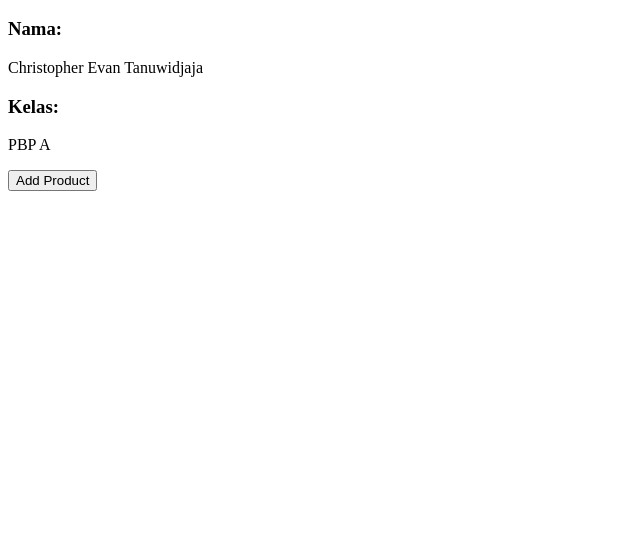
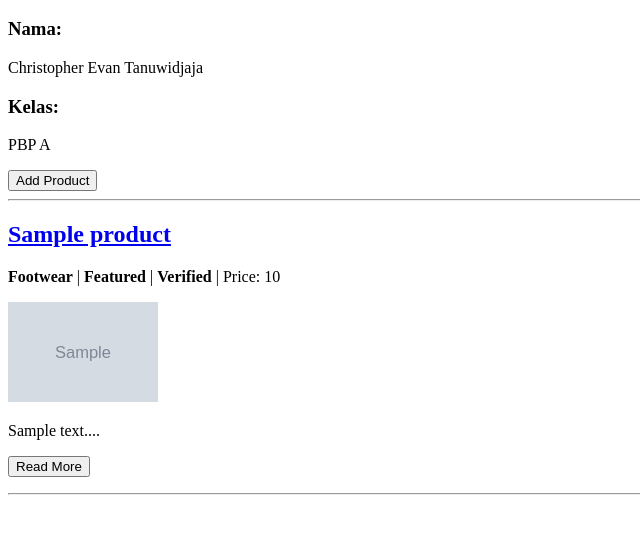
Before and after one commit to evan052006/apex-football, a Django app: page / in a window 1280 px wide. Shown: the part 139-673 px from the top of the page, without its empty margins (0-640 px from the left). Run offline with Django 5.2, Linux system fonts and the light colour scheme; tables that the repository leaves empty hold one stand-in row (values such as "Sample post"); grey boxes marked "Sample" are stand-in pictures.

Commit message:
Finished Tugas 3

```diff
--- a/main/templates/index.html
+++ b/main/templates/index.html
@@ -13,4 +13,32 @@
     <button>Add Product</button>
 </a>
 
+<hr>
+
+{% if not product_list %}
+<p>Belum ada data produk pada Apex Football</p>
+{% else %}
+
+{% for product in product_list %}
+<div>
+    <h2><a href="{% url 'main:show_product' product.id %}">{{ product.name }}</a></h2>
+    <b>{{ product.get_category_display }}</b>{% if product.is_featured %} |
+    <b>Featured</b>{% endif %}{% if product.is_verified %} |
+    <b>Verified</b>{% endif %} | Price: {{ product.price }}</p>
+
+    {% if product.thumbnail %}
+    <img src="{{ product.thumbnail }}" alt="thumbnail" width="150" height="100">
+    <br />
+    {% endif %}
+
+    <p>{{ product.description|truncatewords:25 }}...</p>
+
+    <p><a href="{% url 'main:show_product' product.id %}"><button>Read More</button></a></p>
+</div>
+
+<hr>
+{% endfor %}
+
+{% endif %}
+
 {% endblock content %}
--- a/main/urls.py
+++ b/main/urls.py
@@ -1,11 +1,12 @@
 from django.urls import path
-from main.views import show_index, show_products_by_xml, show_products_by_json, show_product_xml_by_id, show_product_json_by_id, create_product
+from main.views import show_index, show_products_by_xml, show_products_by_json, show_product_xml_by_id, show_product_json_by_id, create_product, show_product
 
 app_name = 'main'
 
 urlpatterns = [
     path('', show_index, name='show_index'),
     path('create_product', create_product, name='create_product'),
+    path('show_product/<str:id>/', show_product, name='show_product'),
     path('xml', show_products_by_xml, name='show_products_by_xml'),
     path('json', show_products_by_json, name='show_products_by_json'),
     path('xml/<str:id>/', show_product_xml_by_id, name='show_product_xml_by_id'),
--- a/main/views.py
+++ b/main/views.py
@@ -1,4 +1,4 @@
-from django.shortcuts import render, redirect
+from django.shortcuts import render, redirect, get_object_or_404
 from main.models import Product
 from main.forms import ProductForm
 from django.http import HttpResponse
@@ -18,21 +18,26 @@ def show_products_by_json(request):
 
 
 def show_product_xml_by_id(request, id):
-    try:
-        product_item = Product.objects.get(id=id)
-        xml_data = serializers.serialize("xml", [product_item])
-        return HttpResponse(xml_data, content_type="application/xml")
-    except Product.DoesNotExist:
-        return HttpResponse(status=404)
+    product_item = get_object_or_404(Product, id=id)
+    xml_data = serializers.serialize("xml", [product_item])
+    return HttpResponse(xml_data, content_type="application/xml")
 
 
 def show_product_json_by_id(request, id):
-    try:
-        product_item = Product.objects.get(id=id)
-        json_data = serializers.serialize("json", [product_item])
-        return HttpResponse(json_data, content_type="application/json")
-    except Product.DoesNotExist:
-        return HttpResponse(status=404)
+    product_item = get_object_or_404(Product, id=id)
+    json_data = serializers.serialize("json", [product_item])
+    return HttpResponse(json_data, content_type="application/json")
+
+
+def show_product(request, id):
+    product = get_object_or_404(Product, id=id)
+    return render(
+        request,
+        "product_detail.html",
+        {
+            "product": product
+        }
+    )
 
 
 def create_product(request):
@@ -46,12 +51,14 @@ def create_product(request):
 
 
 def show_index(request):
+    product_list = Product.objects.all()
     return render(
         request,
         "index.html",
         {
             "nama": "Christopher Evan Tanuwidjaja",
             "kelas": "A",
-            "app_name": "main"
+            "app_name": "main",
+            "product_list": product_list
         }
     )
```
Also changed, not shown: main/templates/product_detail.html (added, +22 -0 lines), README.md, json_get.png (added), json_id_get.png (added), main/models.py (line endings or trailing spaces), xml_get.png (added), xml_id_get.png (added).
